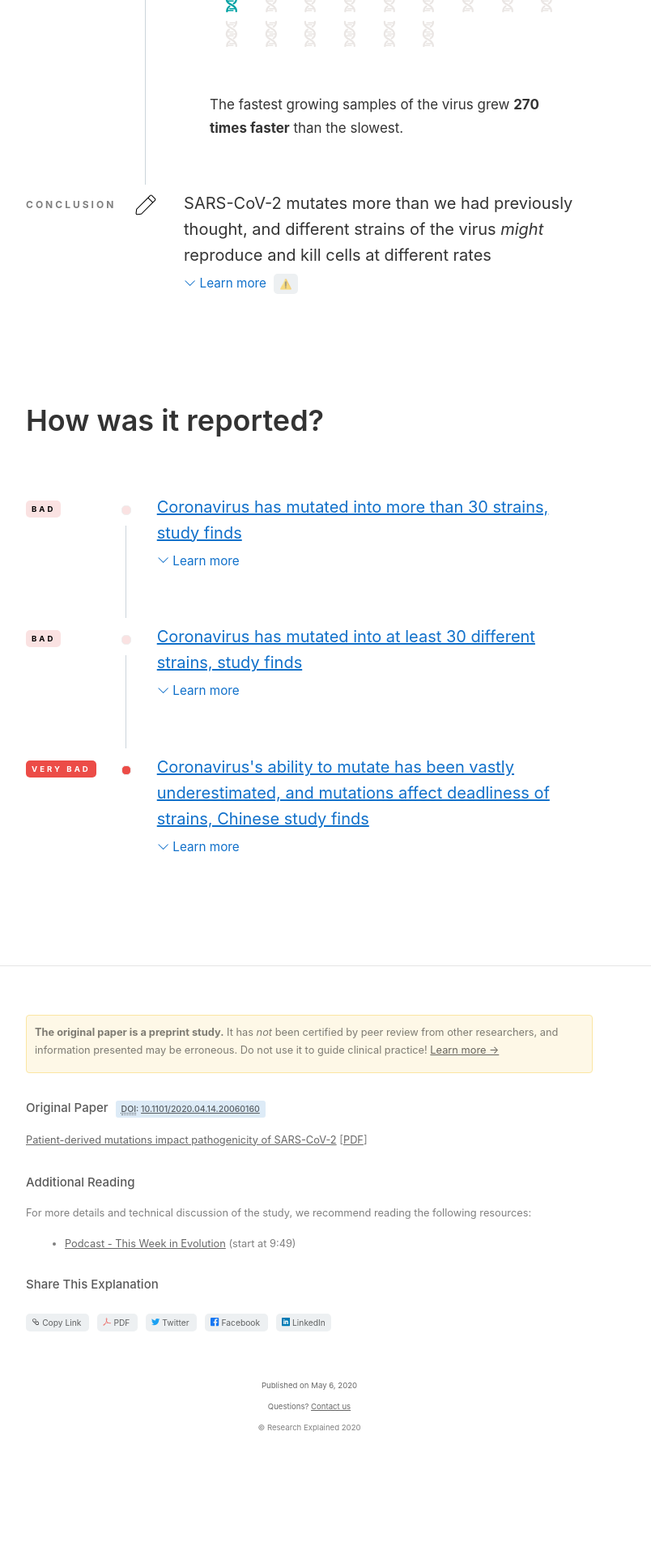
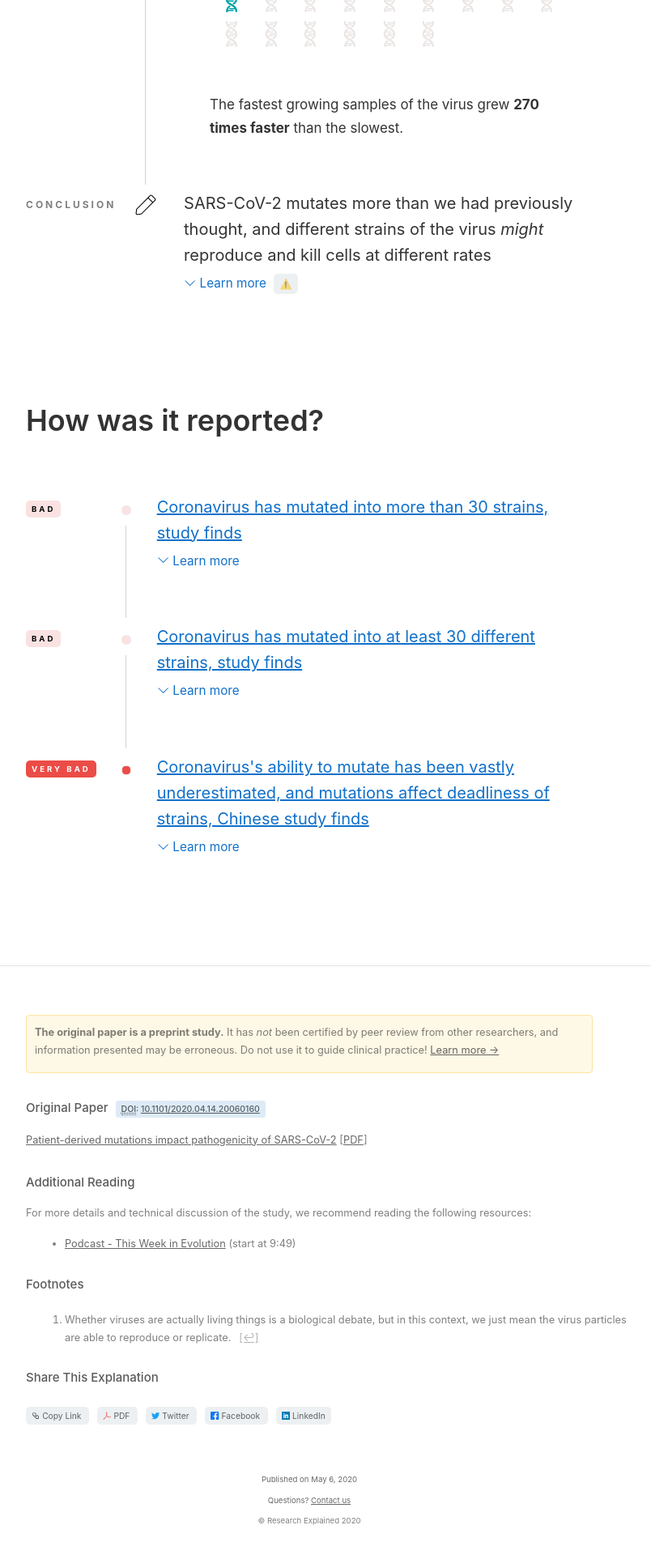
Before and after one commit to neilgupta/researchexplained, a Jekyll site: the page built from 10.1101/2020.04.14.20060160/index.html, in a window 1280 px wide. Shown: the part 1398-3318 px from the top of the page at 81% size, without its empty margins (258-1062 px from the left). Built offline with Jekyll 4.4.1, drawn with Linux system fonts in a browser that asks for light colours; before the commit the page ends 3202 px from its top, so only the background shows below that.

Commit message:
add traditional style footnotes for mobile

```diff
--- a/10.1101/2020.04.14.20060160/_content/appendix.md
+++ b/10.1101/2020.04.14.20060160/_content/appendix.md
@@ -3,3 +3,11 @@
 For more details and technical discussion of the study, we recommend reading the following resources:
 
 * [Podcast - This Week in Evolution](https://www.microbe.tv/twievo/twievo-54/){:target="_blank"}{:rel="noopener"} (start at 9:49)
+
+### Footnotes
+
+<ol style="margin-top: 3em;">
+  <li id="fn:1">
+    Whether viruses are actually living things is a biological debate, but in this context, we just mean the virus particles are able to reproduce or replicate. <a class="fn-back" href="#fnr:1" title="Back">[↩]</a>
+  </li>
+</ol>
--- a/10.1101/2020.04.14.20060160/index.html
+++ b/10.1101/2020.04.14.20060160/index.html
@@ -41,7 +41,9 @@
           A challenge in virus research is making sure you have the same amount of live virus in each sample because this can make a huge difference in the results.
         </p>
         <blockquote>
-          <p><span class="cursive"><strong>Example:</strong></span> Let's say a sample has 100 virus particules, but only 20 of them are <abbr class="hint--bottom hint--medium" aria-label="Whether viruses are actually living things is a biological debate, but in this context, we just mean the virus particles are able to reproduce or replicate.">living</abbr>, meaning they can actually reproduce.</p>
+          <p>
+            <span class="cursive"><strong>Example:</strong></span> Let's say a sample has 100 virus particules, but only 20 of them are living <span id="fnr:1"><a class="hint--bottom hint--medium hint--rounded fn" aria-label="Whether viruses are actually living things is a biological debate, but in this context, we just mean the virus particles are able to reproduce or replicate." href="#fn:1">1</a></span>.
+          </p>
           <p>
             {% for i in (1..100) %}
             <span style="margin-left: 3px; color: {% if i <= 20 %}#00a2a4{% else %}#ccc{% endif %};">~</span>
--- a/css/main.css
+++ b/css/main.css
@@ -179,6 +179,20 @@ span#doi {
 
 .appendix a, footer a, .pill {
   color: rgba(0, 0, 0, 0.6);
+}
+
+a.fn-back {
+  color: rgba(0,0,0,0.3);
+  padding-left: 0.5em;
+}
+
+a.fn {
+  vertical-align: top;
+  font-size: 0.7em;
+  color: rgba(0,0,0,0.5);
+  padding: 0 0.1em;
+  margin-top: -0.3em;
+  text-decoration: none;
 }
 
 a.pill {
```
